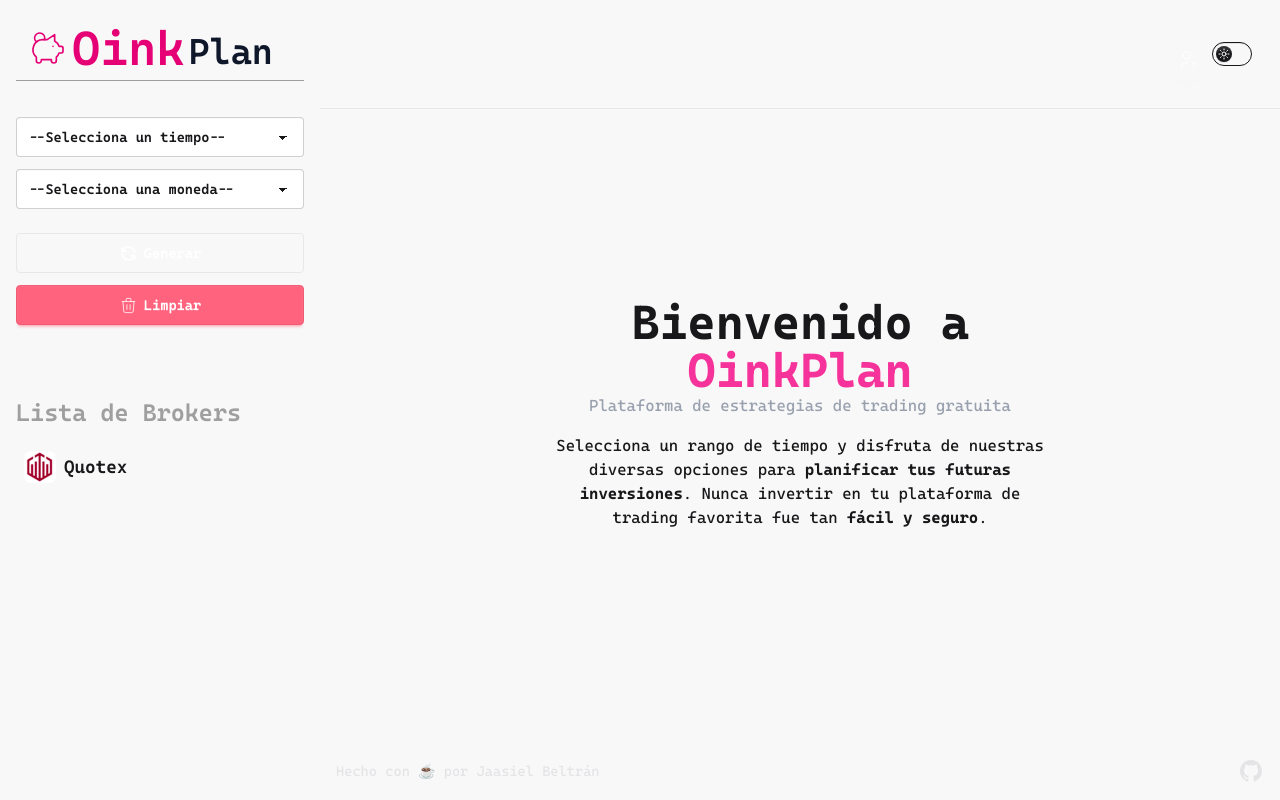
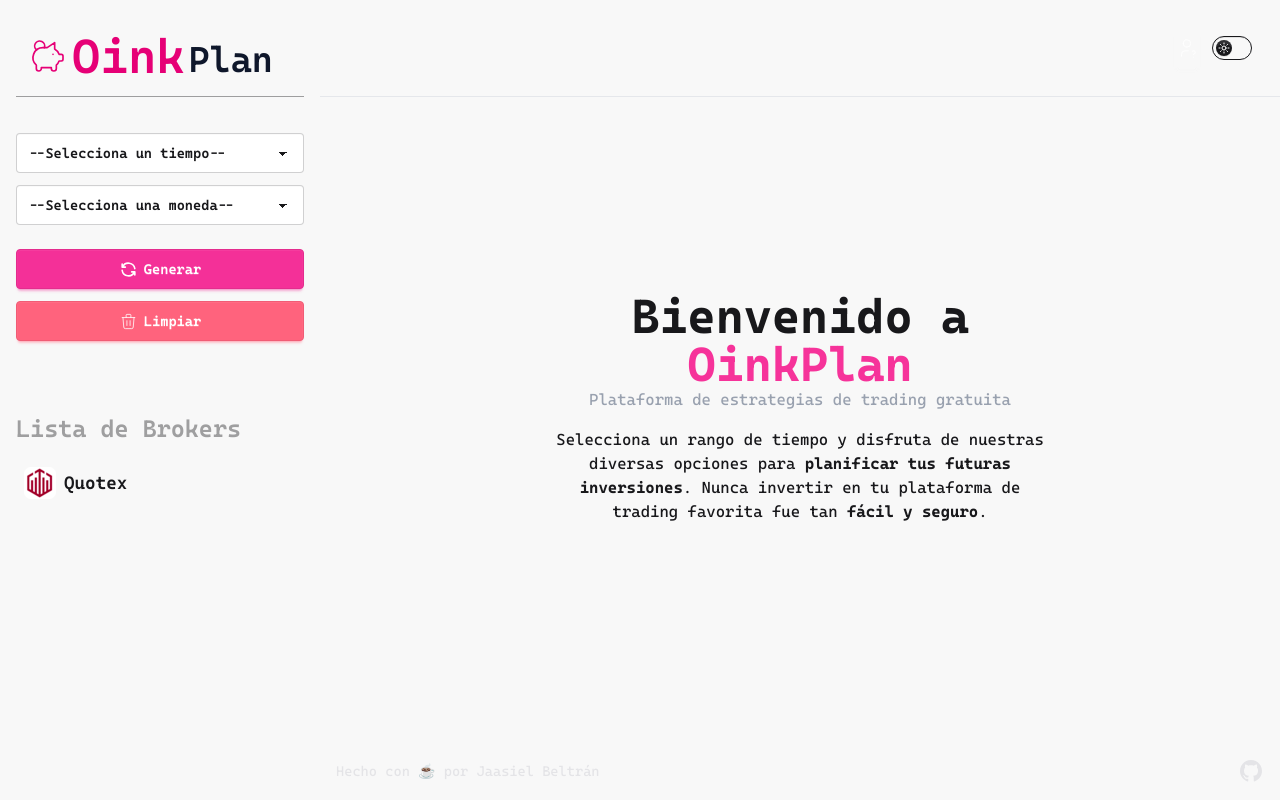
Before and after one commit to jaasidev/oink-plan, a React (Vite) app: page / in a window 1280 px wide. Built offline with nearby package versions, Linux system fonts and the light colour scheme.

Commit message:
fix: separacion del logo, anterior era la implementacion de form

```diff
--- a/src/App.tsx
+++ b/src/App.tsx
@@ -4,6 +4,7 @@ import { SideBar } from './components/sections/SideBar'
 import { useTimeStore } from './context/useTimeStore'
 import { useEffect } from 'react'
 import type { Bloque } from './schemas/estrategia'
+import { ModalAcciones } from './components/modal/ModalAcciones'
 
 function App() {
   const setTime = useTimeStore((state) => state.setTime)
@@ -38,6 +39,7 @@ function App() {
         </div>
       </div>
       <ModalHelp />
+      <ModalAcciones />
     </>
   )
 }
--- a/src/components/FormSide/FormSIde.tsx
+++ b/src/components/FormSide/FormSIde.tsx
@@ -3,7 +3,7 @@ import { Select } from '../select/Select'
 import { Button } from '../buttons/button'
 import { useSubmitForm } from '../../hooks/useSubmitForm'
 export function FormSide() {
-  const { handleDelete, handleSubmit, minRef, monedaRef } = useSubmitForm()
+  const { handleSubmit, minRef, monedaRef } = useSubmitForm()
   return (
     <>
       <li className='menu-title px-0 mt-7'>
@@ -33,7 +33,7 @@ export function FormSide() {
             <option>GBP/USD</option>
             <option>GBP/EURO</option>
           </Select>
-          <Button variant='secondary' className='' type='submit'>
+          <Button className='btn-secondary mt-3' type='submit'>
             <svg
               aria-hidden='true'
               xmlns='http://www.w3.org/2000/svg'
@@ -52,7 +52,13 @@ export function FormSide() {
             Generar
           </Button>
         </form>
-        <Button action={handleDelete} variant='error'>
+        <Button
+          action={() => {
+            const modal = document.getElementById('my_modal_2')
+            if (modal && modal instanceof HTMLDialogElement) modal.showModal()
+          }}
+          className='btn-error mt-3'
+        >
           <svg
             xmlns='http://www.w3.org/2000/svg'
             width='19'
--- a/src/components/Header/Header.tsx
+++ b/src/components/Header/Header.tsx
@@ -28,7 +28,6 @@ export function Header() {
       <div className='flex items-center'>
         <Button
           className='me-3 cursor-pointer p-0.5 border-0 outline-0'
-          variant=''
           action={() => {
             const modal = document.getElementById('my_modal_1')
             if (modal && modal instanceof HTMLDialogElement) modal.showModal()
--- a/src/components/buttons/button.tsx
+++ b/src/components/buttons/button.tsx
@@ -2,18 +2,17 @@ import type { ReactNode } from 'react'
 
 interface Button {
   readonly children: ReactNode
-  readonly variant: string
   readonly className?: string
   readonly action?: (evento?: any) => void
   readonly type?: 'button' | 'submit' | 'reset'
 }
 
-export function Button({ children, variant, className, action, type }: Button) {
+export function Button({ children, className, action, type }: Button) {
   return (
     <button
       type={type}
       onClick={action}
-      className={`btn btn-${variant} text-white mt-3 ${className ?? ''}`}
+      className={`btn text-white ${className ?? ''} `}
     >
       {children}
     </button>
--- a/src/components/sections/SideBar.tsx
+++ b/src/components/sections/SideBar.tsx
@@ -4,7 +4,10 @@ export function SideBar() {
   return (
     <ul className='menu bg-base-200 text-base-content min-h-full w-80 p-4'>
       <li className='menu-title border-b'>
-        <a className=' text-5xl text-pink-600 flex gap-1 items-center' href='/'>
+        <a
+          className=' text-5xl text-pink-600 flex gap-1 items-center py-2'
+          href='/'
+        >
           <svg
             xmlns='http://www.w3.org/2000/svg'
             width='40'
```
